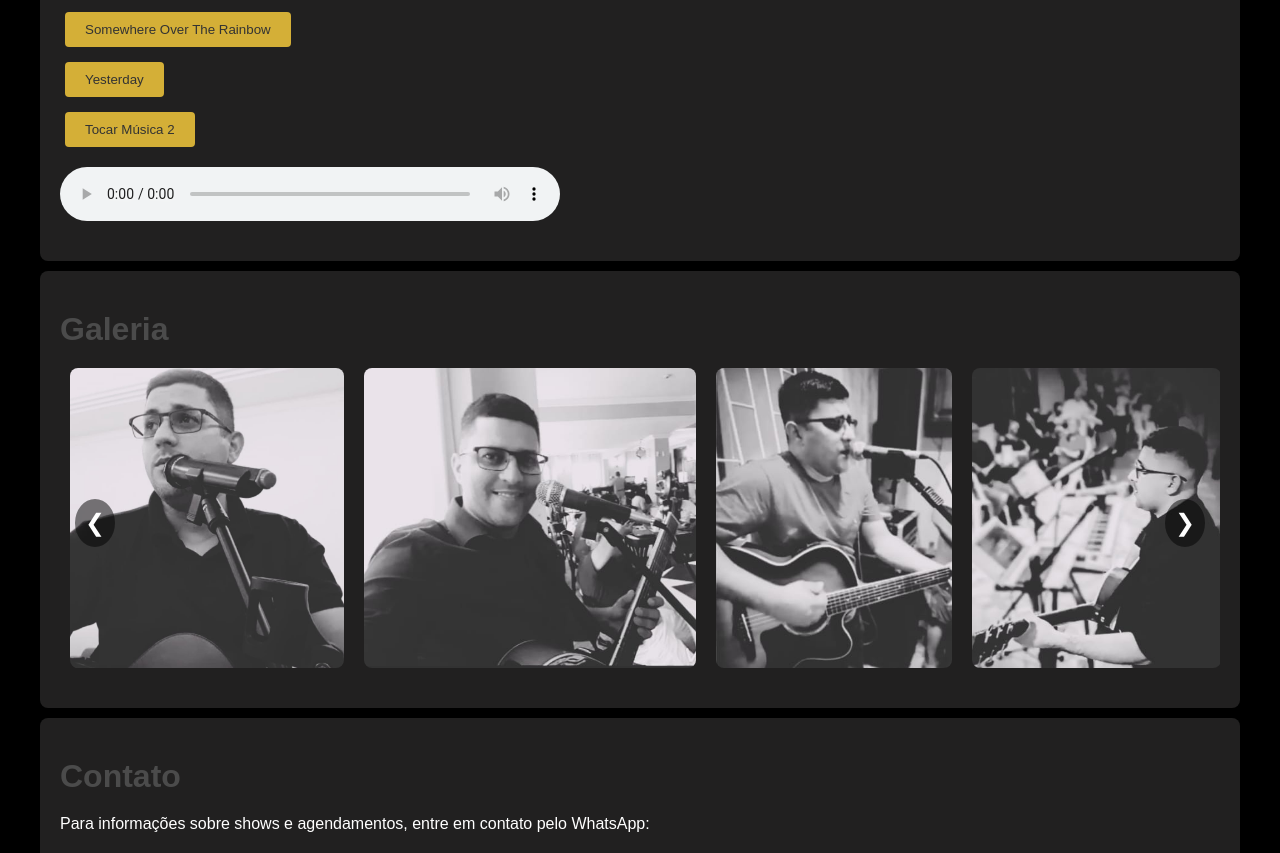
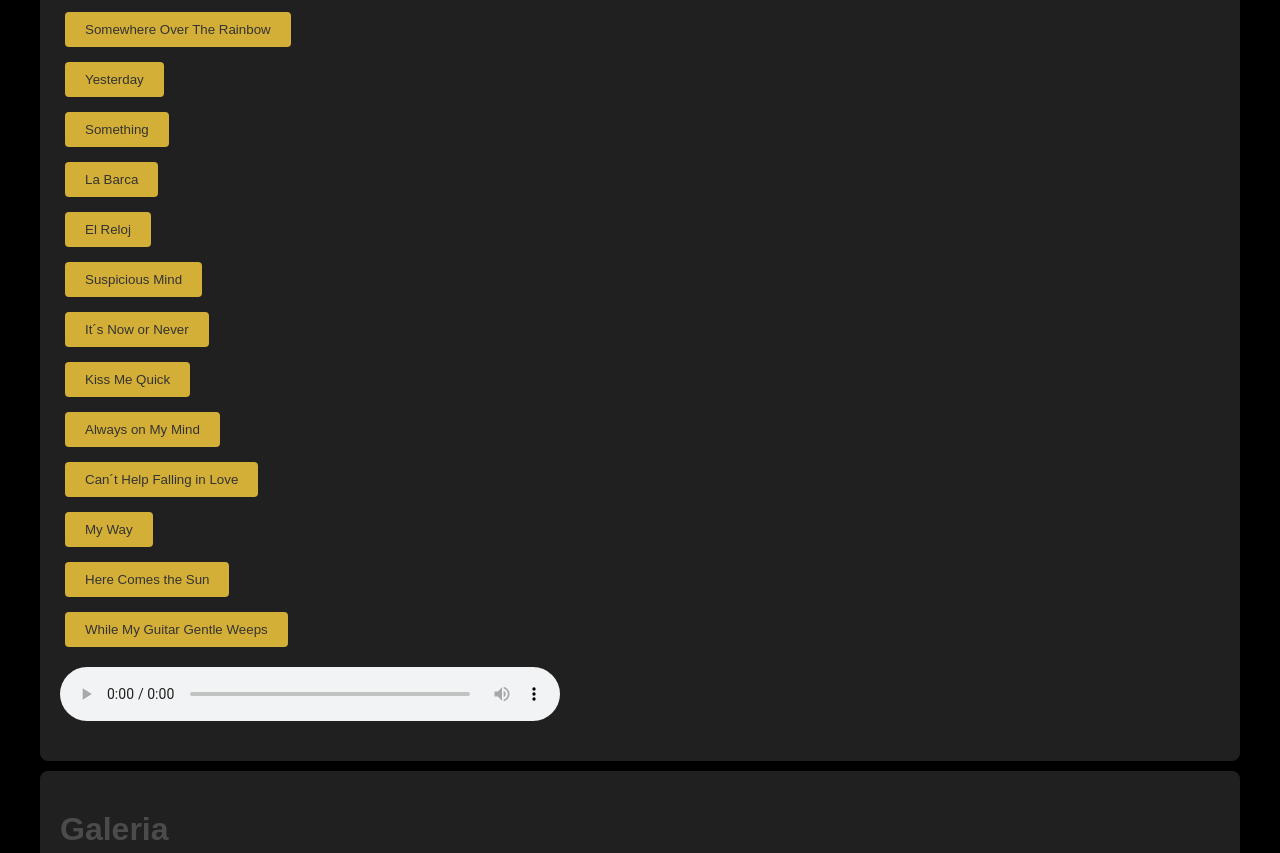
Before and after one commit to DVALENASCIMENTO/diegoNascimento_webPage.project, a plain HTML site: page index.html in a window 1280 px wide. Shown: the part 890-1743 px from the top of the page. Drawn offline with Linux system fonts and the light colour scheme.

Commit message:
Add Musics

```diff
--- a/index.html
+++ b/index.html
@@ -41,7 +41,17 @@
             <button onclick="playSong('sounds/NewYork_NewYork.mp3')">New York, New York</button>
             <button onclick="playSong('sounds/Somewhere Over The Rainbow.mp3')">Somewhere Over The Rainbow</button>
             <button onclick="playSong('sounds/Yesterday(Elvis Presley).mp3')">Yesterday</button>
-            <button onclick="playSong('song2')">Tocar Música 2</button>
+            <button onclick="playSong('sounds/Something.mp3')">Something</button>
+            <button onclick="playSong('sounds/La Barca_.mp3')">La Barca</button>
+            <button onclick="playSong('sounds/El Reloj_.mp3')">El Reloj</button>
+            <button onclick="playSong('sounds/Suspicious Mind_ (Elvis Presley).mp3')">Suspicious Mind</button>
+            <button onclick="playSong('sounds/Its Now or Never.mp3')">It´s Now or Never</button>
+            <button onclick="playSong('sounds/Kiss Me Quick_ (Elvis Presley).mp3')">Kiss Me Quick</button>
+            <button onclick="playSong('sounds/Always on My Mind (Elvis Presley).mp3')">Always on My Mind</button>
+            <button onclick="playSong('sounds/Cant_Help_Falling_inLove.mp3')">Can´t Help Falling in Love</button>
+            <button onclick="playSong('sounds/My Way_ (Elvis Presley).mp3')">My Way</button>
+            <button onclick="playSong('sounds/Here Comes the Sun.mp3')">Here Comes the Sun</button>
+            <button onclick="playSong('sounds/_While My Guitar Gentle Weeps_.mp3')">While My Guitar Gentle Weeps</button>
             <audio id="audio" controls></audio>
         </div>
     </section>
```
Also changed, not shown: 11 other files.
